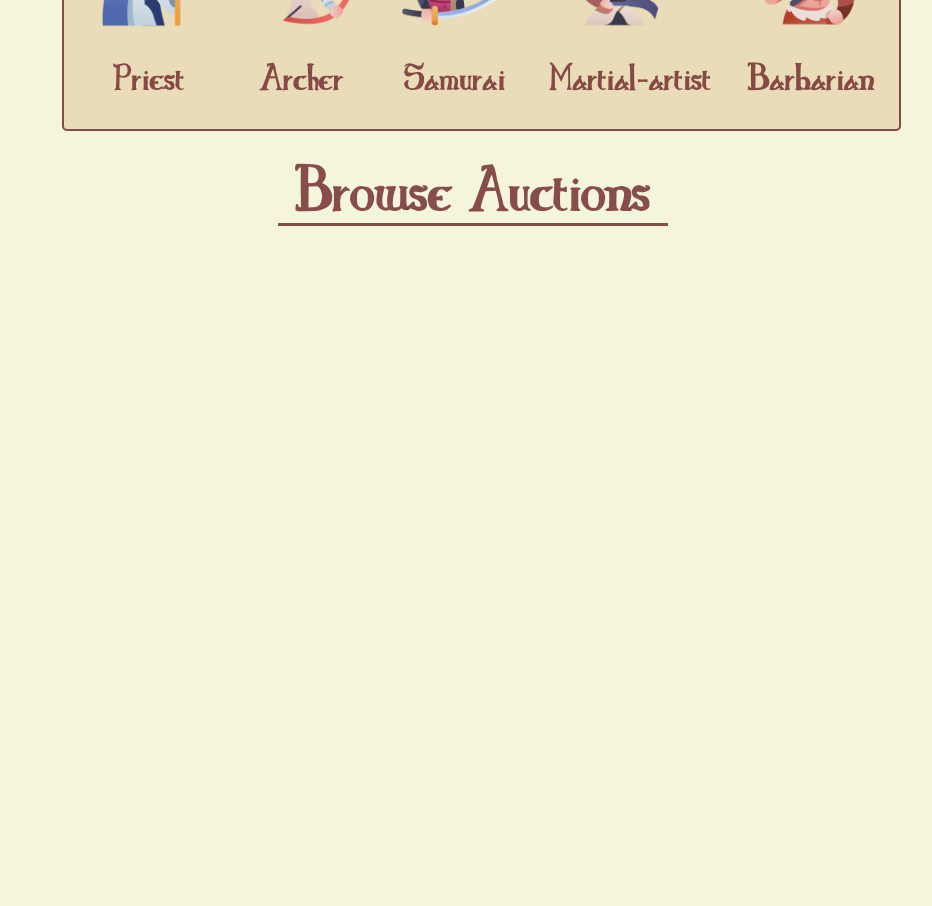
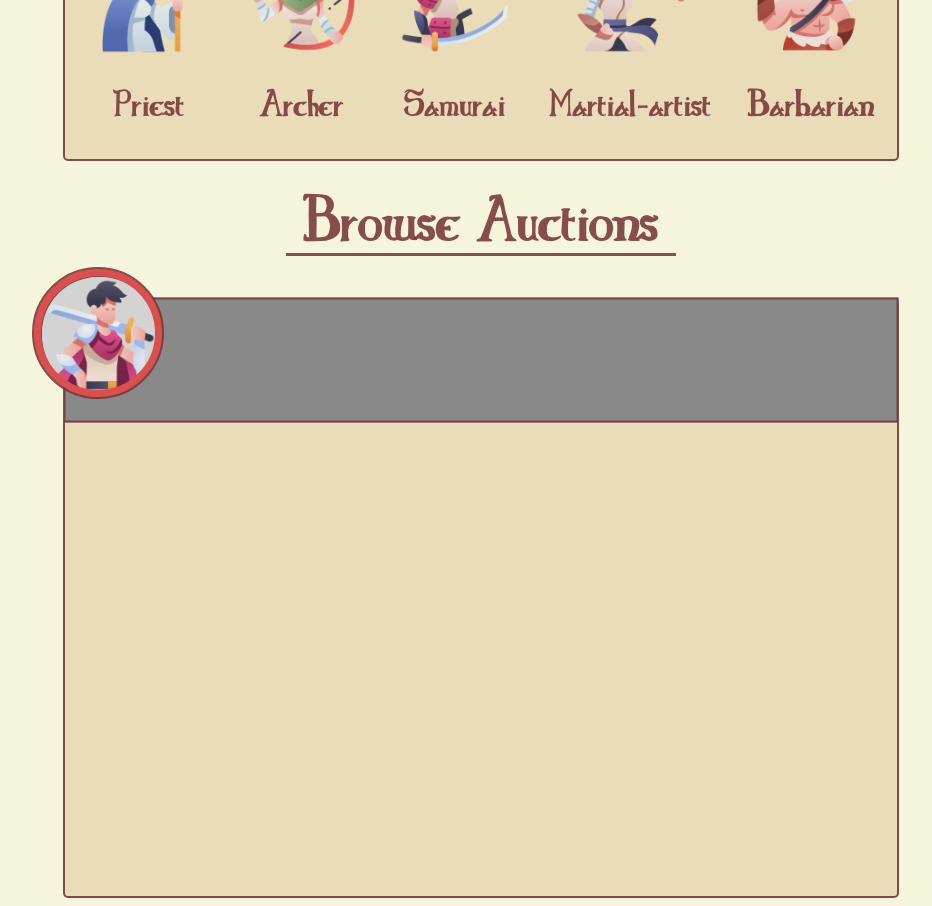
Before and after one commit to PetriK93/Moonveil-Market, a React (Vite) app in the folder client/: page / in a window 1280 px wide. Shown: the part 680-1586 px from the top of the page, without its empty margins (167-1099 px from the left). Before the commit the page ends 968 px from the top, so only its background shows below. Built offline with nearby package versions, Linux system fonts and the light colour scheme.

Commit message:
auctionHouse component
Started working on the visuals of the auctionHouse component. Added a box-sizing: border-box to the universal * selector in my index.css file. Also made some adjustments to compensate for the changes.

```diff
--- a/client/src/components/Categories/CategoriesStyles.module.css
+++ b/client/src/components/Categories/CategoriesStyles.module.css
@@ -8,8 +8,8 @@
 }
 
 .categoryContainer {
-  width: 835px;
-  height: 480px;
+  width: 836px;
+  height: 500px;
   display: flex;
   flex-direction: row;
   gap: 14px;
--- a/client/src/components/SearchBar/SearchBarStyles.module.css
+++ b/client/src/components/SearchBar/SearchBarStyles.module.css
@@ -7,12 +7,12 @@
   width: 100vw;
   height: auto;
   position: relative;
-  margin-top: 10px;
+  margin-top: 20px;
 }
 
 input {
-  width: 800px;
-  height: 40px;
+  width: 810px;
+  height: 50px;
   border: 2px solid lightgrey;
   color: var(--brown-color);
   border-radius: 5px;
--- a/client/src/index.css
+++ b/client/src/index.css
@@ -9,6 +9,12 @@
   color: var(--brown-color);
   font-family: "Elementary Gothic Bookhand";
   letter-spacing: 0.5px;
+}
+
+*,
+*::before,
+*::after {
+  box-sizing: border-box;
 }
 
 h1 {
--- a/client/src/pages/HomePage/HomePage.jsx
+++ b/client/src/pages/HomePage/HomePage.jsx
@@ -1,11 +1,21 @@
 import React from "react";
 import styles from "./HomePageStyles.module.css";
+import portrait from "../../assets/swordsman.png"; /*Temporary */
 
 const Home = () => {
   return (
     <div className={styles.container}>
       <h1>Browse Auctions</h1>
-      <p></p>
+      <div className={styles.auctionHouse}>
+        <div className={styles.classPortrait}>
+          <img
+            className={styles.classImg}
+            src={portrait}
+            alt="Class portrait"
+          />
+        </div>
+        <div className={styles.searchSection}></div>
+      </div>
     </div>
   );
 };
--- a/client/src/pages/HomePage/HomePageStyles.module.css
+++ b/client/src/pages/HomePage/HomePageStyles.module.css
@@ -1,6 +1,66 @@
 .container {
+  width: 100vw;
   display: flex;
   flex-direction: column;
   align-items: center;
   justify-content: center;
 }
+
+.auctionHouse {
+  width: 836px;
+  height: 600px;
+  position: relative;
+  border-radius: 5px;
+  margin-top: 20px;
+  border: 2px solid var(--brown-color);
+  background-color: var(--light-brown-color);
+}
+
+.classPortrait {
+  width: 116px;
+  height: 116px;
+  position: absolute;
+  z-index: 99;
+  border-radius: 100px;
+  left: -25px;
+  top: -25px;
+  background-color: lightgrey;
+  border: 2px solid var(--brown-color);
+}
+
+.classPortrait::after {
+  content: "";
+  position: absolute;
+  inset: -8px;
+  border-radius: 100px;
+  border: 7px solid rgb(218, 79, 79);
+  z-index: 98;
+}
+
+.classPortrait::before {
+  content: "";
+  position: absolute;
+  inset: -10px;
+  border-radius: 100px;
+  border: 3px solid var(--brown-color);
+  z-index: 97;
+}
+
+.classImg {
+  width: 116px;
+  height: 116px;
+  background-color: lightgrey;
+  border-radius: 100px;
+}
+
+.searchSection {
+  width: 835px;
+  height: 125px;
+  position: absolute;
+  top: 60px;
+  left: 416px;
+  transform: translate(-50%, -50%);
+  border: 2px solid var(--brown-color);
+  background-color: rgb(138, 137, 137);
+  z-index: 90;
+}
```
